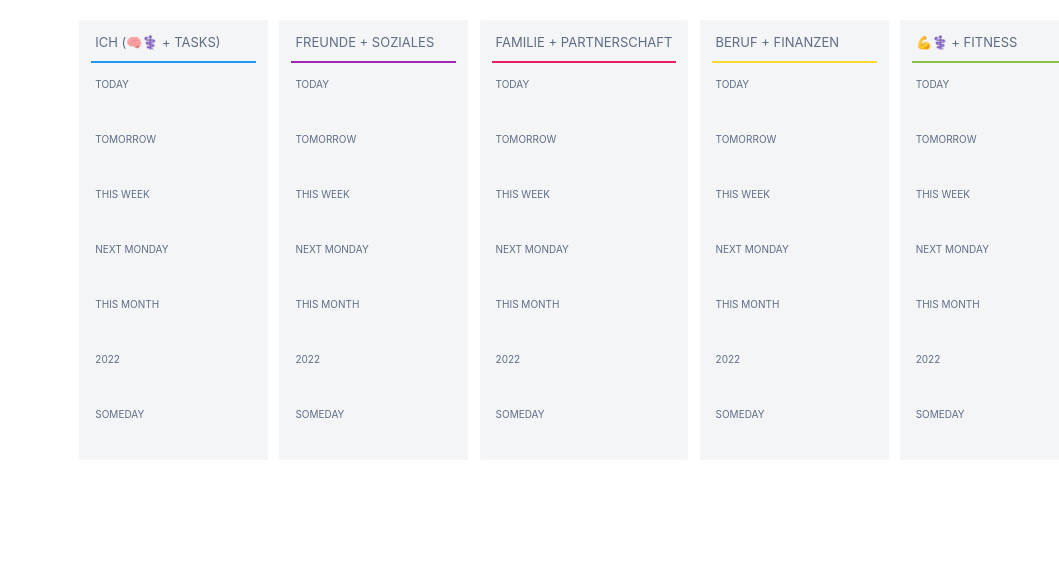
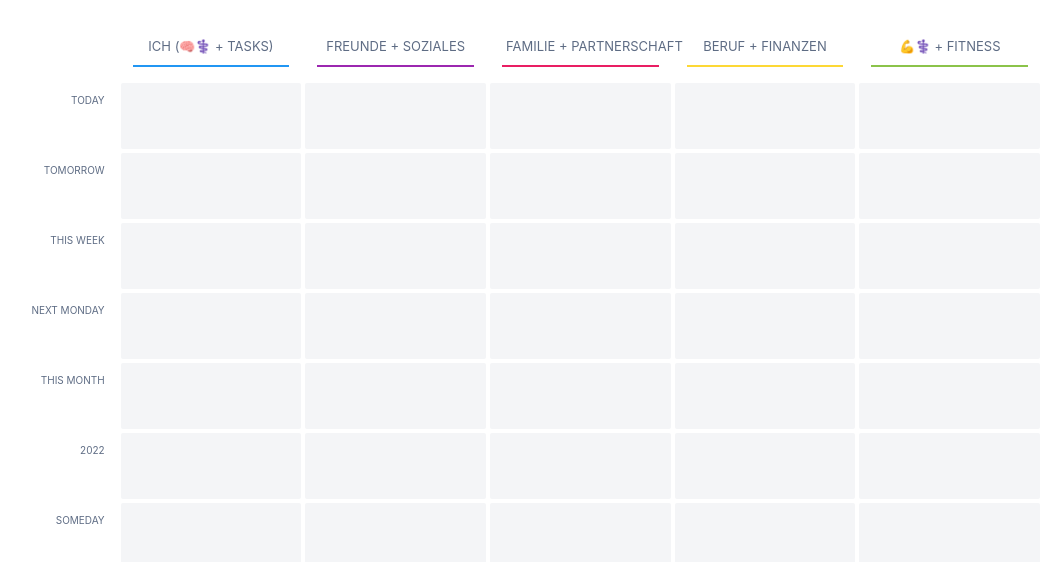
Before and after one commit to weeebr/tasks-board, an Angular app: page / in a window 1280 px wide. Shown: the top 562 px of the page, without its empty margins (56-1115 px from the left). Built offline with nearby package versions, Linux system fonts and the light colour scheme.

Commit message:
now dats hot (table layout!)

```diff
--- a/src/app/components/board/board.component.html
+++ b/src/app/components/board/board.component.html
@@ -1,18 +1,43 @@
-<div class="board">
+<table class="board">
+  <thead>
     <ng-container *ngFor="let col of boardData.columns; let colIdx = index">
-    <div class="board-column"
+      <ng-container *ngIf="colIdx === 0">
+        <th></th>
+      </ng-container>
+      <th><span class="column-title" [style.border-color]="col.color">{{ col.name }}</span></th>
+    </ng-container>
+  </thead>
+  <tbody>
+
+    <ng-container *ngFor="let area of boardData.areas; let areaIdx = index">
+      <tr>
+        <ng-container *ngFor="let col of boardData.columns; let colIdx = index">
+          <ng-container *ngIf="colIdx === 0">
+            <td class="area-name"><span>{{ area.name }}</span></td>
+          </ng-container>
+          <td
+            [attr.data-area-idx]="areaIdx"
             [attr.data-col-idx]="colIdx"
-    >
-      <span class="column-title" [style.border-color]="col.color">{{ col.name }}</span>
-      <ng-container *ngFor="let area of col.areas; let areaIdx = index">
+            [class.is-hovered]="currentMousePos && currentMousePos[0] === colIdx && currentMousePos[1] === areaIdx"
+            [class.is-dragover]="currentDragPos && currentDragPos[0] === colIdx && currentDragPos[1] === areaIdx"
+            (dragleave)="onDragLeave($event)"
+            (dragover)="onDragOver($event)"
+            (mouseenter)="onMouseEnter($event)"
+            (drop)="onDrop($event)">
               <app-tasks-area
                 [area]="area"
                 [areaIdx]="areaIdx"
                 [colIdx]="colIdx"
-        [draggedOverColIdx$]="draggedOverColIdx$"
+                [isHovered]="currentMousePos && currentMousePos[0] === colIdx && currentMousePos[1] === areaIdx"
                 [tasks]="getAreaTasks({colIdx, areaIdx})">
               </app-tasks-area>
+              <!-- *ngIf="currentMousePos && currentMousePos[0] === colIdx && currentMousePos[1] === areaIdx" -->
+              <div class="add-task-area" (click)="addTask({areaIdx, colIdx})">
+                <span class="icon">+</span>
+              </div>
+            </td>
         </ng-container>
-    </div>
+      </tr>
     </ng-container>
-</div>
+  </tbody>
+</table>
--- a/src/app/components/board/board.component.scss
+++ b/src/app/components/board/board.component.scss
@@ -1,17 +1,62 @@
 .board {
-  display: flex;
   width: 90%;
   margin: 0 auto;
   padding: 20px;
-  justify-content: center;
+  border-collapse: separate;
+  border-spacing: 4px;
+  table-layout: fixed;
+  margin-left: -32px;
 
-  .board-column {
+  .column-title {
+    color: #5e6c84;
+    padding: 4px;
+    font-size: 13px;
+    text-transform: uppercase;
+    white-space: nowrap;
+    border-bottom: 2px solid;
+    padding-bottom: 12px;
+    margin: 12px;
+    display: block;
+  }
+
+  .area-name {
+    color: #5e6c84;
+    font-size: 10px;
+    text-transform: uppercase;
+    white-space: nowrap;
+    pointer-events: none;
+    text-align: right;
+    vertical-align: top;
+    background: none;
+  }
+
+  td {
     min-width: 17%;
     border-radius: 2px;
     background: #f4f5f7;
-    display: flex;
-    flex-direction: column;
+    vertical-align: top;
+    height: 66px;
     padding: 12px;
+    position: relative;
+
+    &.is-hovered {
+      .add-task-area {
+        display: flex;
+      }
+    }
+
+    .add-task-area {
+      display: none;
+      cursor: pointer;
+      height: 34px;
+      justify-content: center;
+      bottom: 0;
+      width: 100%;
+      align-items: center;
+      background: #f4f5f7;
+      box-shadow: rgb(9 30 66 / 25%) 0px 1px 2px 0px;
+      margin-top: 8px;
+    }
 
     &.is-dragover {
       background: white;
@@ -21,19 +66,5 @@
         border: 2px dashed blue;
       }
     }
-
-    &:not(:first-child) {
-      margin-left: 1%;
-    }
-
-    .column-title {
-      color: #5e6c84;
-      padding: 4px;
-      font-size: 13px;
-      text-transform: uppercase;
-      white-space: nowrap;
-      border-bottom: 2px solid;
-      padding-bottom: 12px;
-    }
   }
 }
--- a/src/app/components/board/board.component.ts
+++ b/src/app/components/board/board.component.ts
@@ -1,6 +1,7 @@
-import { Component, OnDestroy, OnInit } from '@angular/core';
+import { Component, ElementRef, OnDestroy, OnInit, ViewChild } from '@angular/core';
 import { BehaviorSubject, Subject } from 'rxjs';
 import { takeUntil } from 'rxjs/operators';
+import { TaskAreaService } from '../../task-area.service';
 import { TaskService } from '../../task.service';
 import { BoardDataService } from "./../../board-data.service";
 
@@ -10,6 +11,8 @@ import { BoardDataService } from "./../../board-data.service";
   styleUrls: ['./board.component.scss']
 })
 export class BoardComponent implements OnInit, OnDestroy {
+  @ViewChild('dropZone', { static: true }) dropZone: ElementRef;
+
   private unsubscribeCollector: Subject<any> = new Subject();
 
   private _draggedOverColIdx: BehaviorSubject <number> = new BehaviorSubject(null);
@@ -17,8 +20,10 @@ export class BoardComponent implements OnInit, OnDestroy {
   tasks: any;
   boardData: any;
   isDragOver: boolean;
+  currentDragPos: number[];
+  currentMousePos: number[];
 
-  constructor(private taskService: TaskService, private boardDataService: BoardDataService) { }
+  constructor(private taskService: TaskService, private taskAreaService: TaskAreaService, private boardDataService: BoardDataService) { }
 
   ngOnInit(): void {
     this.taskService.tasks$.pipe(takeUntil(this.unsubscribeCollector)).subscribe(tasks => {
@@ -32,16 +37,49 @@ export class BoardComponent implements OnInit, OnDestroy {
     this.boardData = this.boardDataService.getBoardData();
   }
 
+  onDrop(event: DragEvent) {
+    event.preventDefault();
+    const data = event.dataTransfer.getData("task-info");
+    const task = JSON.parse(data);
+    const target = event.target as HTMLElement;
+    const [ colIdx, areaIdx ] = this.getIndexes(target);
+
+    console.log(data, colIdx, areaIdx);
+    this.taskService.setDraggedTask({...task, colIdx, areaIdx});
+    this.taskService.setIsDragOver(true);
+    this.currentDragPos = null;
+  }
+
+  getIndexes = el => ([
+    Number.parseInt(el.getAttribute('data-col-idx')),
+    Number.parseInt(el.getAttribute('data-area-idx'))
+  ])
+
   onDragOver(event: DragEvent) {
     event.preventDefault();
     const target = event.target as HTMLElement;
-    const idx = target.getAttribute('data-col-idx');
-    this._draggedOverColIdx.next(Number.parseInt(idx));
+
+    this.currentDragPos = this.getIndexes(target);
   }
 
-  onDragLeave() {
-    // this.draggedOverColIdx = null;
-    console.log('leave');
+  addTask(task: any) {
+    const title = window.prompt('task name?')
+    this.taskService.addTask({ ...task, title });
+  }
+
+  onMouseEnter(event) {
+    const target = event.target as HTMLElement;
+
+    this.taskAreaService.unhoverAll();
+    this.currentMousePos = this.getIndexes(target);
+  }
+
+  onMouseLeave(event) {
+    this.currentMousePos = null;
+  }
+
+  onDragLeave(event) {
+    event.preventDefault();
   }
 
   getAreaTasks({colIdx, areaIdx}) {
--- a/src/app/components/tasks-area/tasks-area.component.html
+++ b/src/app/components/tasks-area/tasks-area.component.html
@@ -3,12 +3,7 @@
   (drop)="onDrop($event)"
   [attr.data-area-idx]="areaIdx"
   [attr.data-col-idx]="colIdx"
-  (dragleave)="onDragLeave($event)"
-  (dragover)="onDragOver($event)"
-  (mouseover)="onMouseOver($event)"
-  (mouseleave)="onMouseLeave($event)"
   [class.is-dragover]="currentIsDraggedOver">
-  <div class="title">{{ area.name }}</div>
   <div
     class="tasks"
     [attr.data-area-idx]="areaIdx"
@@ -23,9 +18,4 @@
         </app-task>
       </ng-container>
   </div>
-  <div class="add-task-area" (click)="addTask({areaIdx, colIdx})">
-    <button class="add-task">
-      <span>+</span>
-    </button>
-  </div>
 </div>
--- a/src/app/components/tasks-area/tasks-area.component.scss
+++ b/src/app/components/tasks-area/tasks-area.component.scss
@@ -1,46 +1,7 @@
 :host {
   .task-area {
-    min-height: 50px;
-    padding: 12px 0;
-
-
-    .add-task-area {
-      display: none;
-      width: 100%;
-      cursor: pointer;
-      position: relative;
-      justify-content: center;
-      height: 7px;
-      background: rgba(255,255,255,0.4);
-      box-shadow: rgb(9 30 66 / 25%) 0px 1px 2px;
-      margin-top: 8px;
-      padding: 6px 0;
-
-      .add-task {
-        border: none;
-        border-radius: 50%;
-        background: #90a4ae;
-        display: flex;
-        justify-content: center;
-        align-items: center;
-        padding: 0;
-        width: 18px;
-        height: 18px;
-        position: absolute;
-        top: -3px;
-
-        span {
-          cursor: pointer;
-          color: white;
-          padding-right: 1px;
-          font-size: 10px;
-        }
-      }
-    }
-
-    &.is-hovered .add-task-area {
-      display: flex;
-    }
+    display: flex;
+    flex-direction: column;
 
     &.is-dragover .tasks {
       min-height: 5px;
@@ -50,10 +11,6 @@
       .task {
         pointer-events: none;
       }
-    }
-
-    .tasks {
-      padding: 5px 5px 0 5px;
     }
 
     .title {
--- a/src/app/components/tasks-area/tasks-area.component.ts
+++ b/src/app/components/tasks-area/tasks-area.component.ts
@@ -17,21 +17,17 @@ export class TasksAreaComponent implements OnInit, OnDestroy {
   @Input() colIdx: number;
   @Input() tasks: any;
   @Input() draggedOverColIdx$: any;
+  @Input() isHovered: any;
 
 
   currentIsDraggedOver: boolean;
   isDragOver: boolean;
-  isHovered = false;
 
   constructor(private taskService: TaskService, private taskAreaService: TaskAreaService) { }
 
   ngOnInit(): void {
     this.taskService.isDragOver$.pipe(takeUntil(this.unsubscribeCollector)).subscribe(flag => {
       this.isDragOver = flag;
-    });
-
-    this.draggedOverColIdx$.pipe(takeUntil(this.unsubscribeCollector)).subscribe(idx => {
-      this.currentIsDraggedOver = idx === this.colIdx;
     });
 
     this.taskAreaService.unhoverAll$.pipe(takeUntil(this.unsubscribeCollector)).subscribe(idx => {
@@ -61,20 +57,6 @@ export class TasksAreaComponent implements OnInit, OnDestroy {
     this.taskService.setIsDragOver(true);
   }
 
-  addTask(task: any) {
-    const title = window.prompt('task name?')
-    this.taskService.addTask({ ...task, title });
-  }
-
-  onMouseOver(event) {
-    this.taskAreaService.unhoverAll();
-    this.isHovered = true;
-  }
-
-  onMouseLeave(event) {
-    this.isHovered = false;
-  }
-
   ngOnDestroy(): void {
     this.unsubscribeCollector.next();
     this.unsubscribeCollector.complete();
--- a/src/constants/data-mockup.js
+++ b/src/constants/data-mockup.js
@@ -1,6 +1,5 @@
 const boardData = {
-  columns: [
-    { name: "Ich (🧠⚕️ + Tasks)", color: '#2196f3', areas: [
+  areas: [
     { name: "Today" },
     { name: "Tomorrow" },
     { name: "This week" },
@@ -8,43 +7,13 @@ const boardData = {
     { name: "This month" },
     { name: "2022" },
     { name: "Someday" }
-    ]},
-    { name: "Freunde + Soziales", color: '#9c27b0', areas: [
-      { name: "Today" },
-      { name: "Tomorrow" },
-      { name: "This week" },
-      { name: "Next monday" },
-      { name: "This month" },
-      { name: "2022" },
-      { name: "Someday" }
-    ]},
-    { name: "Familie + Partnerschaft", color: '#e91e63', areas: [
-      { name: "Today" },
-      { name: "Tomorrow" },
-      { name: "This week" },
-      { name: "Next monday" },
-      { name: "This month" },
-      { name: "2022" },
-      { name: "Someday" }
-    ]},
-    { name: "Beruf + Finanzen", color: '#fdd835', areas: [
-      { name: "Today" },
-      { name: "Tomorrow" },
-      { name: "This week" },
-      { name: "Next monday" },
-      { name: "This month" },
-      { name: "2022" },
-      { name: "Someday" }
-    ]},
-    { name: "💪⚕️ + Fitness", color: '#8bc34a', areas: [
-      { name: "Today" },
-      { name: "Tomorrow" },
-      { name: "This week" },
-      { name: "Next monday" },
-      { name: "This month" },
-      { name: "2022" },
-      { name: "Someday" }
-    ]}
+  ],
+  columns: [
+    { name: "Ich (🧠⚕️ + Tasks)", color: "#2196f3" },
+    { name: "Freunde + Soziales", color: "#9c27b0" },
+    { name: "Familie + Partnerschaft", color: "#e91e63" },
+    { name: "Beruf + Finanzen", color: "#fdd835" },
+    { name: "💪⚕️ + Fitness", color: "#8bc34a" },
   ]
 };
 // localStorage.setItem('tasks', JSON.stringify(
```
Lines whose indentation alone changed are shown as unchanged.
